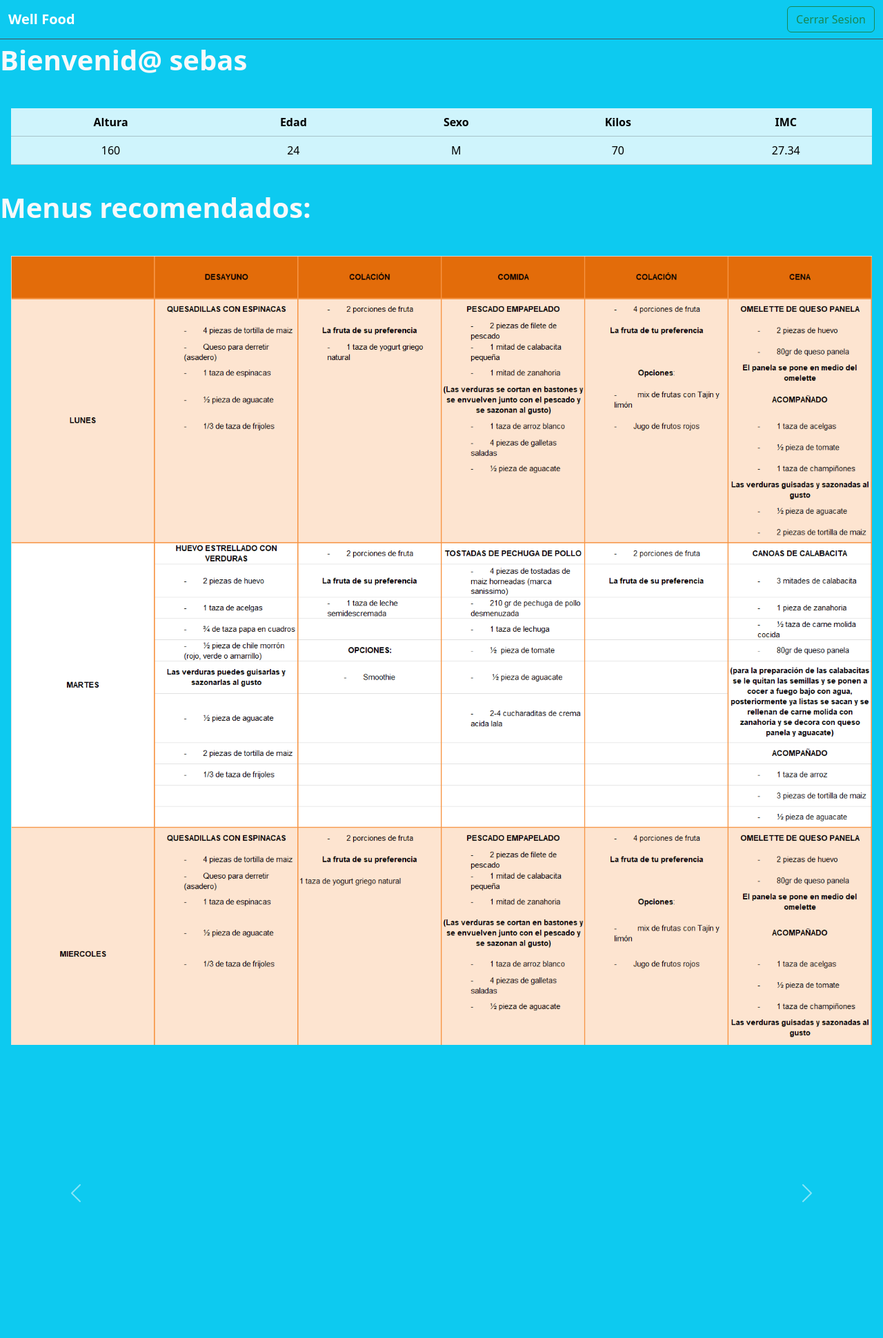
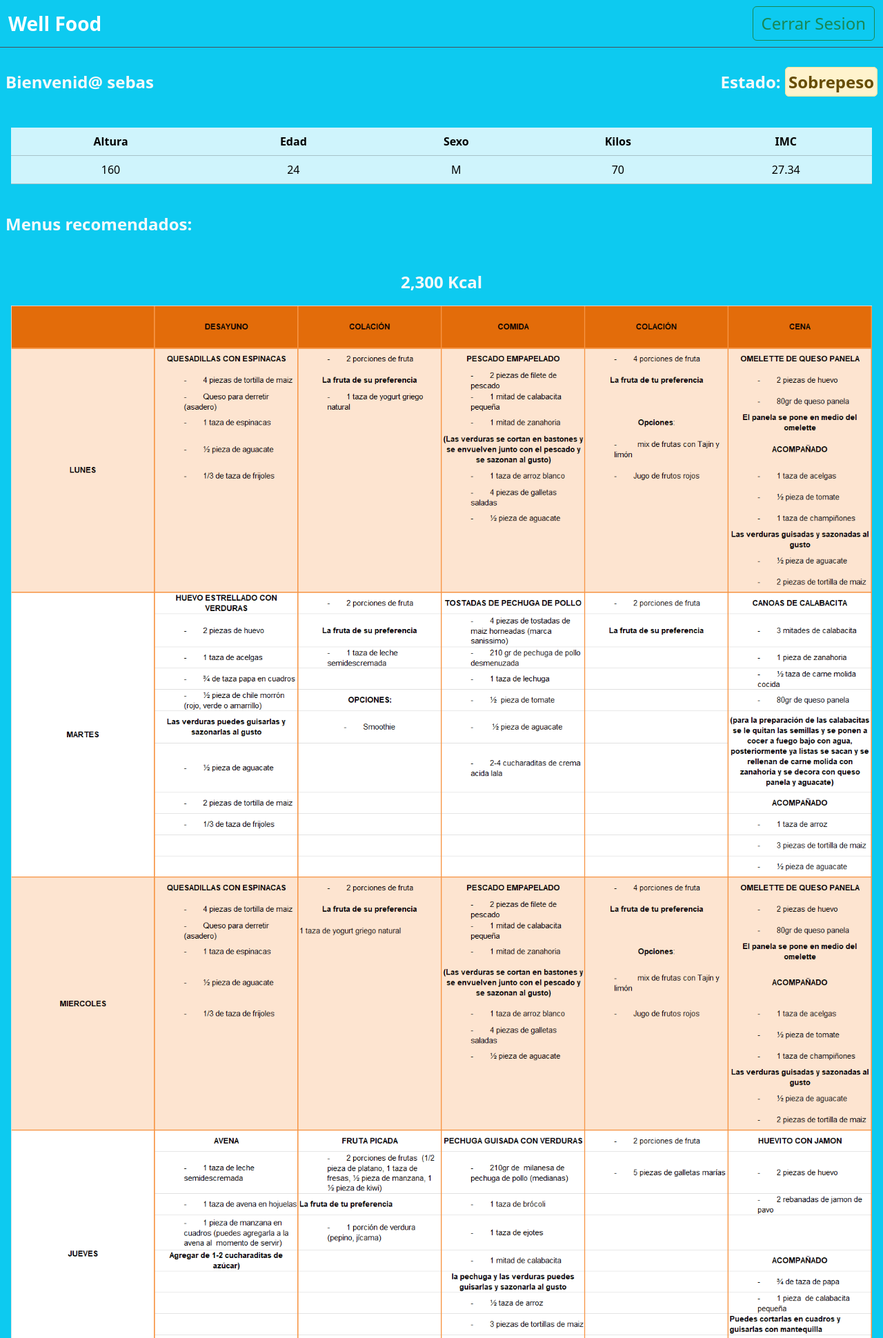
Before and after one commit to Esteban-28/proy_pia, a Flask app: page /dashboard in a window 1280 px wide. Shown: the top 1940 px of the page at 69% size. Run offline with Flask 3, Linux system fonts and the light colour scheme; a user stored in the database is signed in.

Commit message:
Add files via upload

```diff
--- a/proy_pia/app.py
+++ b/proy_pia/app.py
@@ -85,11 +85,11 @@ def dashboard():
     if metrics != None:
       imc = float((metrics[5]) / (metrics[2]/100)**2)
       if imc > 18.5 and imc < 24.9:
-        oper = 0
+        oper = [0,"Saludable",metrics[4]]
       elif imc > 25 and imc < 29.9:
-        oper = 1
+        oper = [1,"Sobrepeso",metrics[4]]
       elif imc > 30:
-        oper = 2
+        oper = [2,"Obesidad",metrics[4]]
     if metrics == None:
       return redirect(url_for('info'))
     return render_template('dashboard.html', username=user[1], msg=msg, metrics=metrics, imc=("%.2f" % imc), oper=oper)
@@ -106,7 +106,7 @@ def info():
         con.execute("INSERT INTO metric (user_id, altura, edad, sexo, kilos) VALUES (?, ?, ?, ?, ?)", data)
         con.commit()
       except sqlite3.IntegrityError:
-        print("Error")
+        #print("Error")
         return redirect(url_for('info'))
       return redirect(url_for('dashboard'))
     return render_template('info.html', form=form)
--- a/proy_pia/templates/dashboard.html
+++ b/proy_pia/templates/dashboard.html
@@ -9,16 +9,29 @@
 <body class="bg-info">
   <nav class="navbar bg-info border-bottom border-body" data-bs-theme="dark">
     <div class="container-fluid color-lightdark">
-      <span class="navbar-brand mb-0 fw-bold">Well Food</span>
+      <span class="navbar-brand mb-0 fs-3 fw-bold">Well Food</span>
       <form class="d-flex" role="button">
-        <button type="button" class="btn btn-outline-success" onclick="location.href='{{ url_for('home') }}'">Cerrar Sesion</button>
+        <button type="button" class="fs-4 btn btn-outline-success" onclick="location.href='{{ url_for('home') }}'">Cerrar Sesion</button>
       </form>
     </div>
   </nav>
 
-  <nav class="text-light fs-1 fw-bold">
-    {{ msg }}
-  </nav>
+  <div class="d-flex justify-content-between p-2 text-light fs-4 fw-bold">
+    <div class="mt-4">{{ msg }}</div>
+    {% if metrics != None %}
+      {% if oper[1] == 'Saludable' %}
+      <div class="mt-4">Estado: <span class="alert alert-success">{{oper[1]}}</span> </div>
+      {% endif %}
+
+      {% if oper[1] == 'Sobrepeso' %}
+      <div class="mt-4">Estado: <span class="alert alert-warning p-1">{{oper[1]}}</span> </div>
+      {% endif %}
+
+      {% if oper[1] == 'Obesidad' %}
+      <div class="mt-4">Estado: <span class="alert alert-danger p-1">{{oper[1]}}</span> </div>
+      {% endif %}
+    {% endif %}
+  </div>
 
 
   {% if metrics != None %}
@@ -47,9 +60,9 @@
 
   {% endif %}
 
-  <nav class="text-light fs-1 fw-bold"> Menus recomendados:</nav>
+  <nav class="text-light fs-4 fw-bold p-2"> Menus recomendados:</nav>
 
-  {% if oper == 0 %}
+  {% if oper[0] == 0 %}
   <div class="bg-info p-3 vh-30 mt-4 text-center">
     <div id="carouselExampleIndicators" class="carousel slide">
       <div class="carousel-indicators">
@@ -57,6 +70,7 @@
       </div>
       <div class="carousel-inner">
         <div class="carousel-item active">
+          <p class="text-light fs-4 fw-bold">1,600 Kcal</p>
           <img src="/static/saludable/menu7.png" class="d-block w-100" alt="...">
         </div>
       </div>
@@ -72,7 +86,7 @@
   </div>
   {% endif %}
 
-  {% if oper == 1 %}
+  {% if oper[0] == 1 %}
   <div class="bg-info p-3 vh-30 mt-4 text-center">
     <div id="carouselExampleIndicators" class="carousel slide">
       <div class="carousel-indicators">
@@ -81,15 +95,25 @@
         <button type="button" data-bs-target="#carouselExampleIndicators" data-bs-slide-to="2" aria-label="Slide 3"></button>
       </div>
       <div class="carousel-inner">
+
+        {% if oper[2] == 'M' %}
         <div class="carousel-item active">
-          <img src="/static/sobrepeso/menu1.png" class="d-block w-100" alt="...">
+          <p class="text-light fs-4 fw-bold">2,300 Kcal</p>
+          <img src="/static/sobrepeso/menu1-M.png" class="d-block w-100" alt="...">
         </div>
+        {% endif %}
+
         <div class="carousel-item">
+          <p class="text-light fs-4 fw-bold">1,500 Kcal</p>
           <img src="/static/sobrepeso/menu2.png" class="d-block w-100" alt="...">
         </div>
+
+        {% if oper[2] == 'F' %}
         <div class="carousel-item">
-          <img src="/static/sobrepeso/menu5.png" class="d-block w-100" alt="...">
+          <p class="text-light fs-4 fw-bold">1,500 Kcal</p>
+          <img src="/static/sobrepeso/menu5-F.png" class="d-block w-100" alt="...">
         </div>
+        {% endif %}
       </div>
       <button class="carousel-control-prev" type="button" data-bs-target="#carouselExampleIndicators" data-bs-slide="prev">
         <span class="carousel-control-prev-icon" aria-hidden="true"></span>
```
Also changed, not shown: proy_pia/password.db, proy_pia/static/menopausia/menu4-F.png (added), proy_pia/static/sobrepeso/menu1-M.png (added), proy_pia/static/sobrepeso/menu5-F.png (added).
